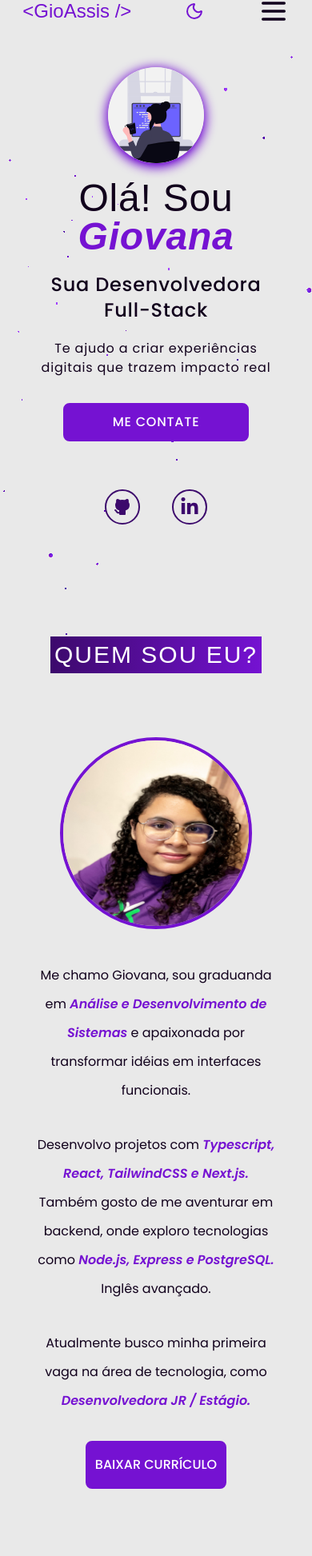
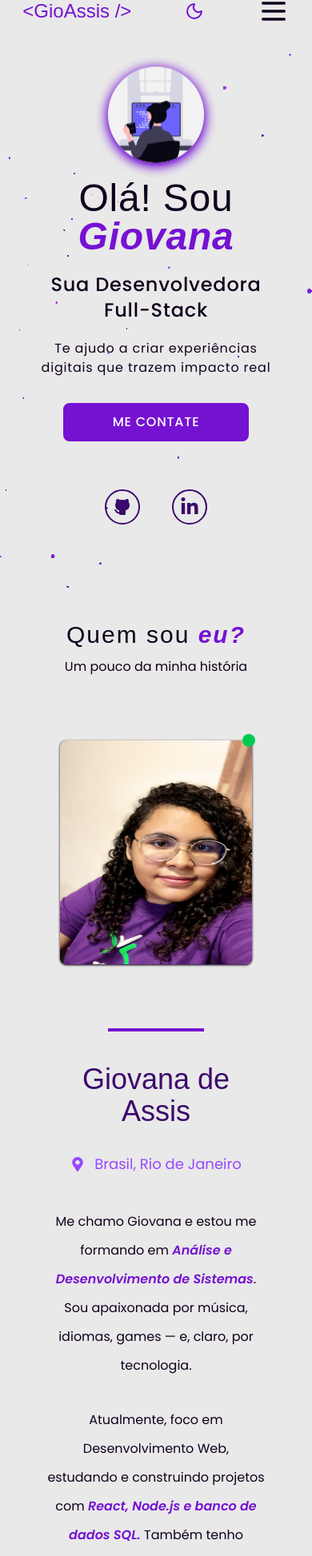
Before and after one commit to giovanaassis/my_portfolio, a React (Vite) app: page / in a window 390 px wide. Shown: the part 36-1982 px from the top of the page at 80% size. Built offline with nearby package versions, Linux system fonts and the light colour scheme; a web font is replaced by a local one.

Commit message:
refactor: update about me section for mobile screens

```diff
--- a/src/components/AboutMeSection.tsx
+++ b/src/components/AboutMeSection.tsx
@@ -1,70 +1,119 @@
 import ProfileImage from "@/assets/profile-image.jpg";
 import { motion } from "motion/react";
-import { Trans, useTranslation } from "react-i18next";
+import { FaMapMarkerAlt } from "react-icons/fa";
 
 function AboutMeSection() {
-  const { t } = useTranslation("aboutMe");
-  const navItems = t("navItems", {
-    returnObjects: true,
-    ns: "home",
-  }) as string[];
-
   return (
-    <section id={navItems[1]} className="scroll-mt-30">
-      <h1 className="highlightTitle mx-auto">{t("title")}</h1>
+    <section id="sobre mim" className="scroll-mt-30 text-center">
+      <h2 className="subtitle">
+        Quem sou <span className="highlightText">eu?</span>
+      </h2>
+      <p>Um pouco da minha história</p>
 
       <div className="flex flex-col md:flex-row gap-10 items-center justify-center mt-20 text-center leading-9">
         <motion.div
-          className="w-60 h-60 rounded-full overflow-hidden border-4 border-primary-purple shrink-0"
+          // className="w-60 h-60 rounded-full overflow-hidden border-4 border-primary-purple shrink-0"
+          className="w-60 h-70 relative"
           initial={{ x: -50, opacity: 0 }}
           whileInView={{ x: 0, opacity: 1 }}
           transition={{ duration: 0.8 }}
-          viewport={{ amount: 0.5 }}
+          viewport={{ amount: 0.5, once: true }}
         >
+          <div className="bg-secondary-purple w-full h-full absolute  z-0 rounded-lg" />
+
+          {/* JUST FOR MOBILE */}
+          <span className="absolute inline-flex opaci-75 -right-1 h-4 w-4 rounded-full bg-green-500 -top-2 z-15 animate-ping lg:hidden"></span>
+          <span className="absolute inline-flex opaci-75 -right-1 h-4 w-4 rounded-full bg-green-500 -top-2 z-15 lg:hidden"></span>
+
           <img
             src={ProfileImage}
             alt="my-profile-image"
-            className="w-full h-full object-cover"
+            className="w-full h-full object-cover relative z-10 rounded-lg shadow-dark-purple shadow-sm"
           />
         </motion.div>
 
+        {/* ABOUT ME TEXT */}
         <motion.div
-          className="w-[300px] md:w-[500px] md:text-left"
+          className="w-full sm:w-[400px] md:w-[500px] md:text-left flex flex-col items-center "
           initial={{ x: 50, opacity: 0 }}
           whileInView={{ x: 0, opacity: 1 }}
           transition={{ duration: 0.8 }}
-          viewport={{ amount: 0.5 }}
+          viewport={{ once: true }}
         >
-          <p>
-            <Trans
-              i18nKey="paragraph1"
-              ns="aboutMe"
-              components={{ 1: <span className="highlightText" /> }}
-            />
-          </p>
+          {/* STYLED LINE */}
+          <span className="h-1 w-30 bg-primary-purple my-10"></span>
+          <h3 className="font-bak text-secondary-purple dark:text-primary-purple">
+            Giovana de Assis
+          </h3>
+          <div className="flex items-center gap-3 text-light-purple mb-10 text-lg">
+            <FaMapMarkerAlt />
+            <h4>Brasil, Rio de Janeiro</h4>
+          </div>
 
-          <p>
-            <Trans
-              i18nKey="paragraph2"
-              ns="aboutMe"
-              components={{
-                1: <span className="highlightText" />,
-                2: <span className="highlightText" />,
-                3: <p />,
-              }}
-            />
-          </p>
+          <motion.p
+            initial={{ y: -50, opacity: 0 }}
+            whileInView={{ y: 0, opacity: 1 }}
+            transition={{ duration: .8 }}
+            viewport={{ amount: 0.5, once: true }}
+          >
+            Me chamo Giovana e estou me formando em{" "}
+            <span className="highlightText">
+              Análise e Desenvolvimento de Sistemas
+            </span>
+            . Sou apaixonada por música, idiomas, games — e, claro, por
+            tecnologia.
+          </motion.p>
 
-          <p>
-            <Trans
-              i18nKey="paragraph3"
-              ns="aboutMe"
-              components={{ 1: <span className="highlightText" /> }}
-            />
-          </p>
+          <motion.p
+            initial={{ y: -50, opacity: 0 }}
+            whileInView={{ y: 0, opacity: 1 }}
+            transition={{ duration: .8 }}
+            viewport={{ amount: 0.5, once: true }}
+          >
+            Atualmente, foco em Desenvolvimento Web, estudando e construindo
+            projetos com{" "}
+            <span className="highlightText">
+              React, Node.js e banco de dados SQL.
+            </span>{" "}
+            Também tenho experiência na criação e consumo de apis, interfaces
+            responsivas e validação de formulários.
+          </motion.p>
 
-          <a href="/cv-giovana-assis.pdf" download="cv-giovana-assis.pdf">
-            <button className="primaryButton">{t("downloadCV")}</button>
+          <motion.p
+            initial={{ y: -50, opacity: 0 }}
+            whileInView={{ y: 0, opacity: 1 }}
+            transition={{ duration: .8 }}
+            viewport={{ amount: 0.5, once: true }}
+          >
+            Minha experiência na área de varejo e vendas me proporcionou
+            habilidades importantes como{" "}
+            <span className="highlightText">
+              comunicação, trabalho em equipe e pensamento analítico
+            </span>{" "}
+            em ambientes dinâmicos e{" "}
+            <span className="highlightText">orientados por metas.</span> Hoje,
+            aplico essas competências no desenvolvimento de software, buscando
+            criar soluções digitais eficientes para problemas reais.
+          </motion.p>
+
+          <motion.p
+            initial={{ y: -50, opacity: 0 }}
+            whileInView={{ y: 0, opacity: 1 }}
+            transition={{ duration: 1 }}
+            viewport={{ amount: 0.5, once: true }}
+          >
+            Busco minha primeira vaga na área de tecnologia — como{" "}
+            <span className="highlightText">estagiária ou júnior</span>, para
+            continuar minha trajetória profissional e evoluir junto com uma
+            equipe.
+          </motion.p>
+
+          <a
+            href="/cv-giovana-assis.pdf"
+            download="cv-giovana-assis.pdf"
+            className="gradientButton"
+          >
+            baixar currículo
           </a>
         </motion.div>
       </div>
--- a/src/index.css
+++ b/src/index.css
@@ -9,7 +9,9 @@
 @theme {
   --color-primary-purple: #7512d2;
   --color-secondary-purple: #3c096c;
-  --color-light-purple: #c588ff;
+  /* TODO -> REPLACE THE LIGHT PURPLE */
+  /* --color-light-purple: #c588ff; */
+  --color-light-purple: #9747ff;
   --color-dark-purple: #11001c;
   --color-background: #e9e9e9;
   --color-word: #11001c;
@@ -22,7 +24,8 @@
   --animate-scroll: scroll 5s linear infinite;
   --animate-bounce: bounce 1.5s infinite;
 
-  --shadow-lg: 0 3px 13px 3px rgb(0 0 0 / 0.1), 0px 4px 6px -4px rgb(0 0 0 / 0.1);
+  --shadow-lg:
+    0 3px 13px 3px rgb(0 0 0 / 0.1), 0px 4px 6px -4px rgb(0 0 0 / 0.1);
 
   @keyframes scroll {
     to {
@@ -91,11 +94,10 @@
   }
 
   h3 {
-    @apply text-secondary-purple dark:text-light-purple;
-    font-weight: 700;
-    text-transform: uppercase;
-    font-size: 1.5rem;
+    text-align: center;
     margin-bottom: 2rem;
+    font-weight: 500;
+    @apply text-dark-purple dark:text-light-purple text-4xl;
   }
 }
 
@@ -136,6 +138,13 @@
     letter-spacing: 2px;
     font-family: var(--font-bak);
     width: fit-content;
+  }
+
+  .subtitle {
+    font-family: var(--font-bak);
+    letter-spacing: 2px;
+    margin-bottom: 10px;
+    @apply text-3xl;
   }
 
   .iconsCircle {
@@ -179,6 +188,24 @@
     font-weight: 500;
   }
 
+  .gradientButton {
+    background: linear-gradient(90deg, #3c096c, #7512d2, #3c096c);
+    background-size: 200% 100%;
+    background-position: left;
+
+    color: white;
+    text-transform: uppercase;
+    font-weight: 400;
+    border-radius: 0.5rem;
+    padding: 10px;
+
+    transition: background-position 0.5s ease;
+  }
+
+  .gradientButton:hover {
+    background-position: right;
+  }
+
   .techStacks {
     @apply text-primary-purple dark:text-word;
     display: flex;
```
